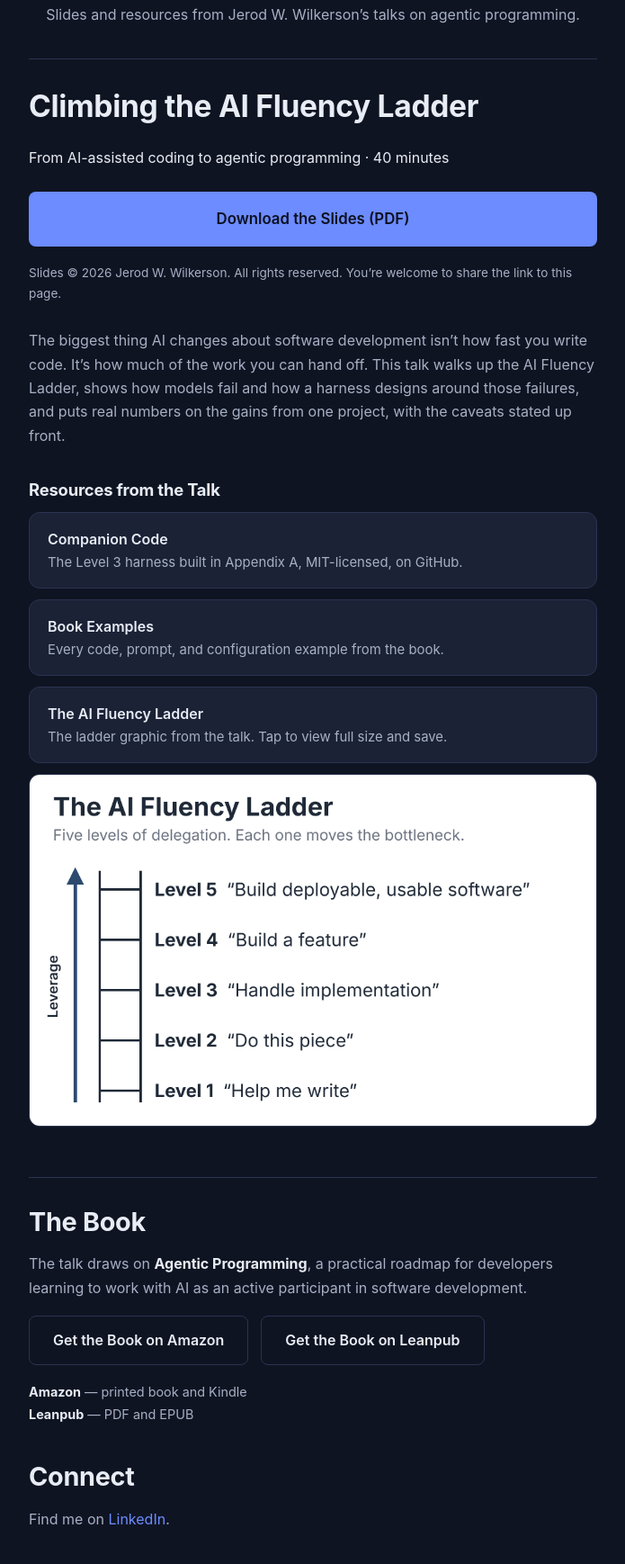
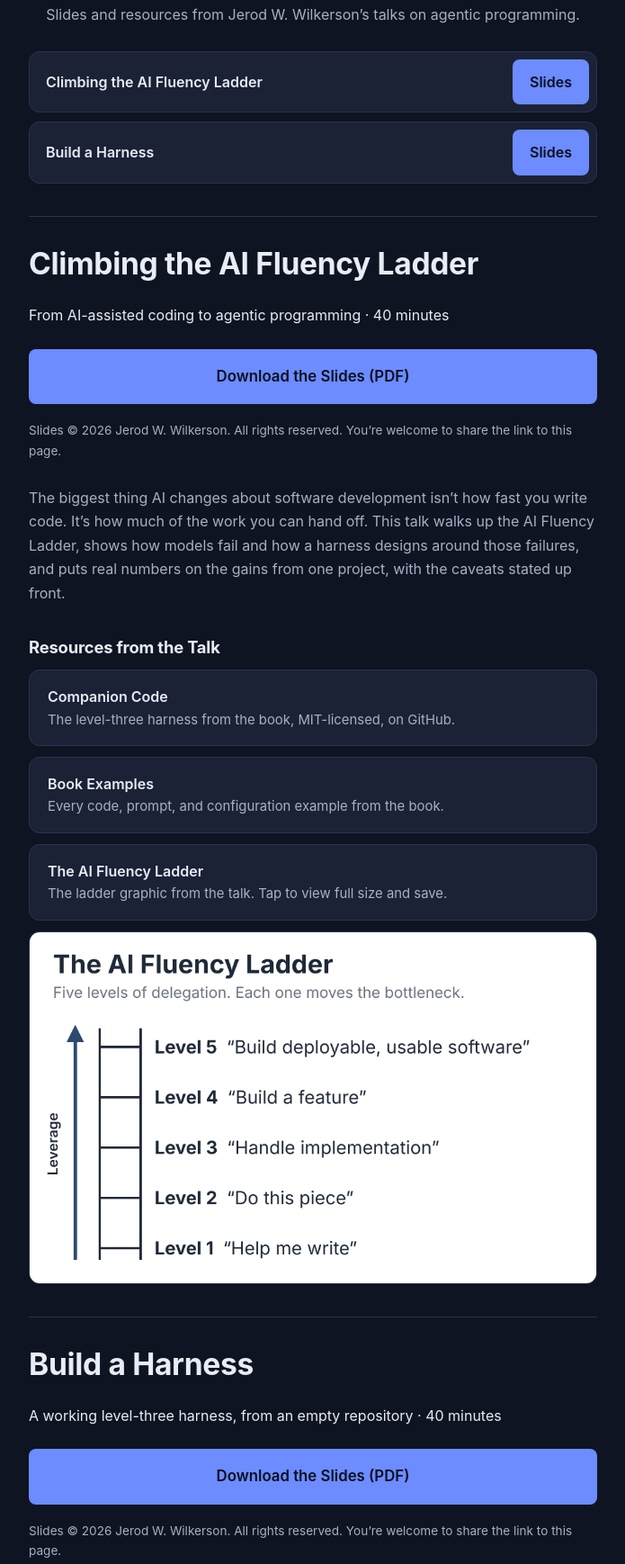
Before and after one commit to AgenticProgramming/website, a plain HTML site: page talks/index.html in a window 1280 px wide. Shown: the part 169-1907 px from the top of the page at 90% size, without its empty margins (292-987 px from the left). Drawn offline with Linux system fonts and the light colour scheme.

Commit message:
Restructure Talks for multiple talks and add Build a Harness
/talks now opens with a short list of talks (title jumps to the entry,
Slides downloads directly), then one entry per talk with a stable anchor:
#climbing-the-ladder and #build-a-harness. The book and Connect sections
appear once at the bottom.

Replaces climbing-the-ladder.pdf with the corrected slides, linked with
?v=2 so visitors skip cached copies, and adds build-a-harness.pdf.

Co-Authored-By: Claude Opus 5.5 <noreply@anthropic.com>

```diff
--- a/styles.css
+++ b/styles.css
@@ -587,6 +587,32 @@ a:focus-visible, .btn:focus-visible {
 
 .talks-section { padding-top: 40px; }
 
+/* Short list of talks under the intro: title jumps to the entry, Slides downloads directly. */
+.talk-index { list-style: none; padding: 0; margin: 28px 0 0; }
+.talk-index li {
+  display: flex;
+  align-items: center;
+  gap: 12px;
+  margin: 0 0 10px;
+  padding: 8px 8px 8px 18px;
+  background: var(--surface);
+  border: 1px solid var(--border);
+  border-radius: 12px;
+}
+.talk-index-title {
+  flex: 1;
+  min-height: 44px;
+  display: flex;
+  align-items: center;
+  font-weight: 600;
+  color: var(--text);
+  line-height: 1.3;
+}
+.talk-index-title:hover { color: var(--accent-hover); text-decoration: none; }
+.talk-index-slides { flex: none; padding: 11px 18px; }
+
+.talk { scroll-margin-top: 16px; }
+
 .talk {
   margin-top: 36px;
   padding-top: 32px;
--- a/talks/index.html
+++ b/talks/index.html
@@ -21,12 +21,25 @@
         <h1 class="page-title">Talks</h1>
         <p class="center">Slides and resources from Jerod W. Wilkerson&rsquo;s talks on agentic programming.</p>
 
-        <!-- Talks: add one <article class="talk"> per talk, newest first. -->
+        <!-- Talk list: one <li> per talk, in the same order as the entries. Keep it in step with the entries below. -->
+        <ul class="talk-index" aria-label="Talks on this page">
+          <li>
+            <a class="talk-index-title" href="#climbing-the-ladder">Climbing the AI Fluency Ladder</a>
+            <a class="btn btn-primary talk-index-slides" href="climbing-the-ladder.pdf?v=2" aria-label="Slides for Climbing the AI Fluency Ladder (PDF)">Slides</a>
+          </li>
+          <li>
+            <a class="talk-index-title" href="#build-a-harness">Build a Harness</a>
+            <a class="btn btn-primary talk-index-slides" href="build-a-harness.pdf" aria-label="Slides for Build a Harness (PDF)">Slides</a>
+          </li>
+        </ul>
+
+        <!-- Talks: one <article class="talk"> per talk. The id is the
+             permanent anchor (/talks#id). When replacing a PDF, bump its ?v= in both places. -->
         <article class="talk" id="climbing-the-ladder">
           <h2 class="talk-title">Climbing the AI Fluency Ladder</h2>
           <p class="talk-subtitle">From AI-assisted coding to agentic programming &middot; 40 minutes</p>
 
-          <p class="talk-slides"><a class="btn btn-primary btn-block" href="climbing-the-ladder.pdf">Download the Slides (PDF)</a></p>
+          <p class="talk-slides"><a class="btn btn-primary btn-block" href="climbing-the-ladder.pdf?v=2">Download the Slides (PDF)</a></p>
           <p class="talk-notice">Slides &copy; 2026 Jerod W. Wilkerson. All rights reserved. You&rsquo;re welcome to share the link to this page.</p>
 
           <p>The biggest thing AI changes about software development isn&rsquo;t how fast you write code. It&rsquo;s how much of the work you can hand off. This talk walks up the AI Fluency Ladder, shows how models fail and how a harness designs around those failures, and puts real numbers on the gains from one project, with the caveats stated up front.</p>
@@ -36,7 +49,7 @@
             <li>
               <a class="resource" href="https://github.com/jerodw/level-five" target="_blank" rel="noopener noreferrer">
                 <span class="resource-name">Companion Code</span>
-                <span class="resource-desc">The Level&nbsp;3 harness built in Appendix A, MIT-licensed, on GitHub.</span>
+                <span class="resource-desc">The level-three harness from the book, MIT-licensed, on GitHub.</span>
               </a>
             </li>
             <li>
@@ -57,9 +70,35 @@
           </a>
         </article>
 
+        <article class="talk" id="build-a-harness">
+          <h2 class="talk-title">Build a Harness</h2>
+          <p class="talk-subtitle">A working level-three harness, from an empty repository &middot; 40 minutes</p>
+
+          <p class="talk-slides"><a class="btn btn-primary btn-block" href="build-a-harness.pdf">Download the Slides (PDF)</a></p>
+          <p class="talk-notice">Slides &copy; 2026 Jerod W. Wilkerson. All rights reserved. You&rsquo;re welcome to share the link to this page.</p>
+
+          <p>Level three on the AI Fluency Ladder is where you stop prompting an agent one step at a time and start running whole stories through a harness. This talk walks through how a level-three harness is built: documentation first, then the workflow and its rules, prompts kept as files, and a deterministic coordinator that runs each stage. Then it follows the harness through its first story, including the two times it refused to pass, and shows how each failure became an improvement to the harness.</p>
+
+          <h3 class="talk-subhead">Resources from the Talk</h3>
+          <ul class="resource-list">
+            <li>
+              <a class="resource" href="https://github.com/jerodw/level-five" target="_blank" rel="noopener noreferrer">
+                <span class="resource-name">Companion Code</span>
+                <span class="resource-desc">The harness the talk walks through, MIT-licensed, on GitHub.</span>
+              </a>
+            </li>
+            <li>
+              <a class="resource" href="/examples/">
+                <span class="resource-name">Book Examples</span>
+                <span class="resource-desc">Every code, prompt, and configuration example from the book.</span>
+              </a>
+            </li>
+          </ul>
+        </article>
+
         <div class="talks-book">
           <h2>The Book</h2>
-          <p>The talk draws on <strong>Agentic Programming</strong>, a practical roadmap for developers learning to work with AI as an active participant in software development.</p>
+          <p>These talks draw on <strong>Agentic Programming</strong>, a practical roadmap for developers learning to work with AI as an active participant in software development.</p>
           <div class="cta-row cta-row-left">
             <a class="btn btn-secondary" href="https://www.amazon.com/dp/B0HPZ8MKCX?spcref=PRINT_LISTING" target="_blank" rel="noopener noreferrer">Get the Book on Amazon</a>
             <a class="btn btn-secondary" href="https://leanpub.com/agenticprogramming" target="_blank" rel="noopener noreferrer">Get the Book on Leanpub</a>
```
Also changed, not shown: 3 other files.
